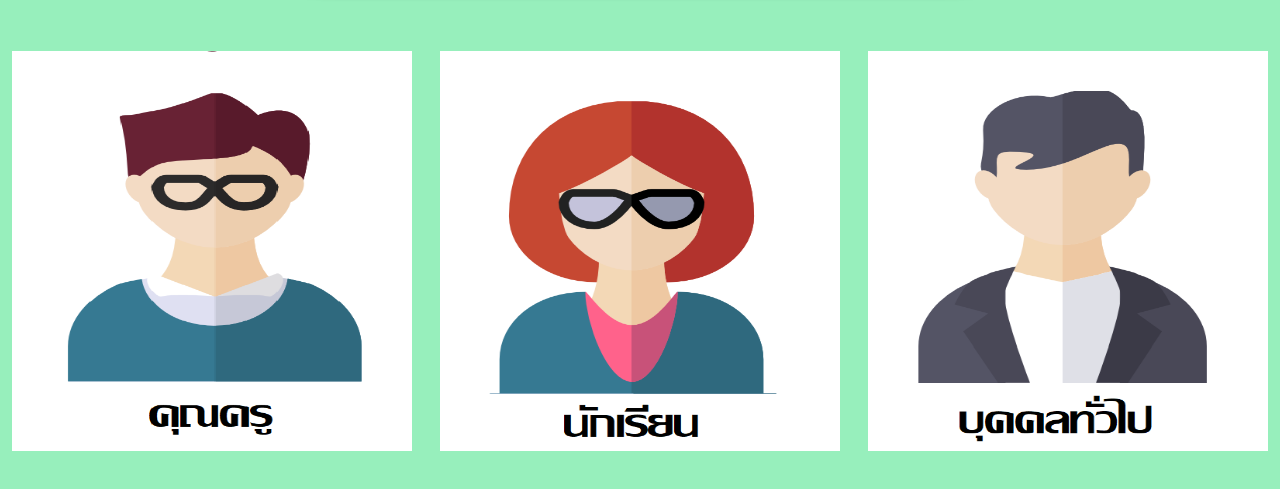
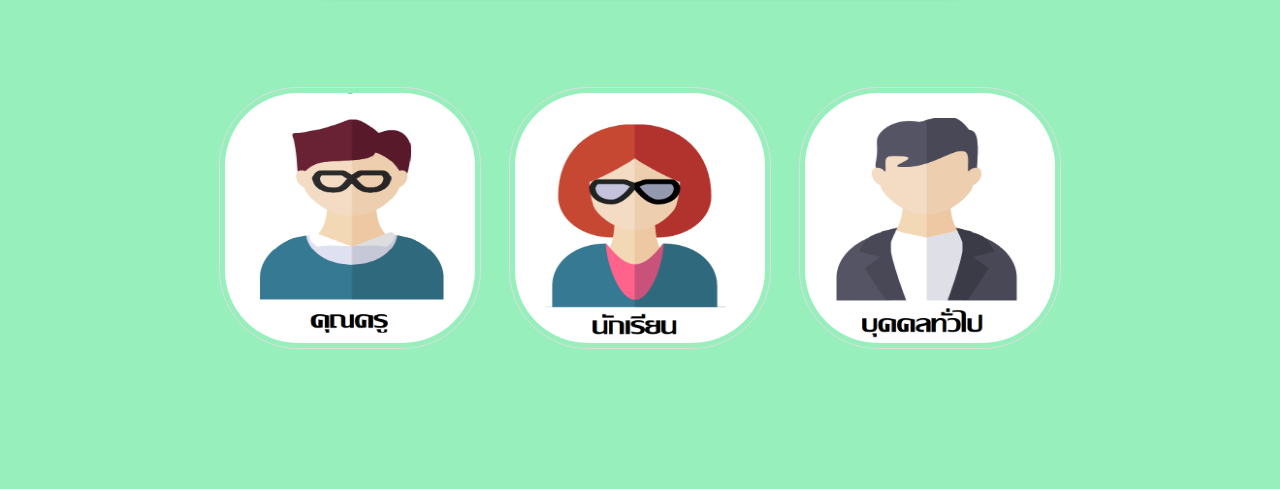
Before and after one commit to jackerle/SCWeek2562, a plain HTML site: page public/index.html in a window 1280 px wide. Shown: the part 239-728 px from the top of the page. Drawn offline with Linux system fonts and the light colour scheme.

Commit message:
little fix

```diff
--- a/public/action.js
+++ b/public/action.js
@@ -2,7 +2,7 @@ var teacher_button = document.getElementById("teacher_button")
 var student_button = document.getElementById("student_button")
 var people_button = document.getElementById("people_button")
 teacher_button.onclick = function(){
-    if(document.getElementById("tname").value ===null||document.getElementById("tlastname")===null){
+    if(document.getElementById("tname").value ===""||document.getElementById("tlastname")===""){
         alert("กรุณากรอกข้อมูลให้ครบถ้วน");
     }
     else{
@@ -21,7 +21,7 @@ teacher_button.onclick = function(){
     }
 }
 student_button.onclick = function(){
-    if(document.getElementById("sname").value ===null||document.getElementById("slastname")===null){
+    if(document.getElementById("sname").value ===""||document.getElementById("slastname")===""){
         alert("กรุณากรอกข้อมูลให้ครบถ้วน");
     }
     else{
@@ -39,13 +39,12 @@ student_button.onclick = function(){
     }
 }
 people_button.onclick = function(){
-    if(document.getElementById("pname").value ===null||document.getElementById("plastname")===null){
+    if(document.getElementById("pname").value ===""||document.getElementById("plastname")===""){
         alert("กรุณากรอกข้อมูลให้ครบถ้วน");
     }
     else{
         document.getElementById("pname").disabled = true
         document.getElementById("plastname").disabled = true
-        document.getElementById("pschool").disabled = true
         document.getElementById("page").disabled = true
         let qrcode = new QRCode("qrcode3",{
             text: "testja",
--- a/public/index.css
+++ b/public/index.css
@@ -17,6 +17,11 @@ body{
     font-weight: normal;
     font-style: normal;
 
+}
+.img_content{
+  border: 1px solid #ddd;
+  border-radius: 30%;
+  padding: 5px;
 }
 h2{
     font-size: 70px;
--- a/public/index.html
+++ b/public/index.html
@@ -12,12 +12,14 @@
   <br />
   <br />
   <br />
+  <br />
+  <br />
   <div id="content-center" align="center">
-        <img id ="teacher_act"src="/picture/teacher.png" height="400" width="400">
+        <img id ="teacher_act"src="/picture/teacher.png" height="250" width="250" class="img_content">
         &nbsp;&nbsp;&nbsp;&nbsp;&nbsp;
-        <img id="student_act"src="/picture/student.png" height="400" width="400">
+        <img id="student_act"src="/picture/student.png" height="250" width="250" class="img_content">
         &nbsp;&nbsp;&nbsp;&nbsp;&nbsp;
-        <img id="people_act"src="/picture/people.png" height="400" width="400">
+        <img id="people_act"src="/picture/people.png" height="250" width="250" class="img_content">
   </div>
 
 
@@ -34,7 +36,7 @@
           <form>
               <div id="form-register">
                   <br/>
-                  ชื่อ : <input type="text" name="firstname" id="tname"required >&nbsp;&nbsp;&nbsp;&nbsp;&nbsp;&nbsp;&nbsp;&nbsp;&nbsp;&nbsp;&nbsp;&nbsp;&nbsp;&nbsp;&nbsp;&nbsp;&nbsp;&nbsp;
+                  ชื่อ : <input type="text" name="firstname" id="tname"required ><br/><br/>
                   นามสกุล : <input type="text" name="lastname" id="tlastname"required >
                   <br/><br/>
                   เพศ : <input type="radio" name="gender" value="male" style="font-size: 30px"> ชาย &nbsp;&nbsp;
@@ -63,7 +65,7 @@
             <form  >
                 <div id="form-register">
                     <br/>
-                    ชื่อ : <input type="text" name="firstname" id="sname"required >&nbsp;&nbsp;&nbsp;&nbsp;&nbsp;&nbsp;&nbsp;&nbsp;&nbsp;&nbsp;&nbsp;&nbsp;&nbsp;&nbsp;&nbsp;&nbsp;&nbsp;&nbsp;
+                    ชื่อ : <input type="text" name="firstname" id="sname"required ><br/><br/>
                     นามสกุล : <input type="text" name="lastname" id="slastname" required>
                     <br/><br/>
                     เพศ : <input type="radio" name="gender" value="male" style="font-size: 30px"> ชาย &nbsp;&nbsp;
@@ -111,13 +113,12 @@
             <form >
                 <div id="form-register">
                     <br/>
-                    ชื่อ : <input type="text" name="firstname" required id="pname">&nbsp;&nbsp;&nbsp;&nbsp;&nbsp;&nbsp;&nbsp;&nbsp;&nbsp;&nbsp;&nbsp;&nbsp;&nbsp;&nbsp;&nbsp;&nbsp;&nbsp;&nbsp;
+                    ชื่อ : <input type="text" name="firstname" required id="pname"><br/><br/>
                     นามสกุล : <input type="text" name="lastname" required id="plastname">
                     <br/><br/>
                     เพศ : <input type="radio" name="gender" value="male" style="font-size: 30px"> ชาย &nbsp;&nbsp;
                     <input type="radio" name="gender" value="female" style="font-size: 30px"> หญิง<br><br/>
-                    สถานศึกษา : <input type="text" name="school" id="pschool"required ><br/><br/>
-                    อายุ : <input type="text" name="age" required id="page"><br/>
+                    อายุ : <input type="text" name="  age" required id="page"><br/>
                     <br/><br/>
                     <input type="button" id="people_button"value="Submit" class="button-regis" required><br/><br/>
                 </div>
```
